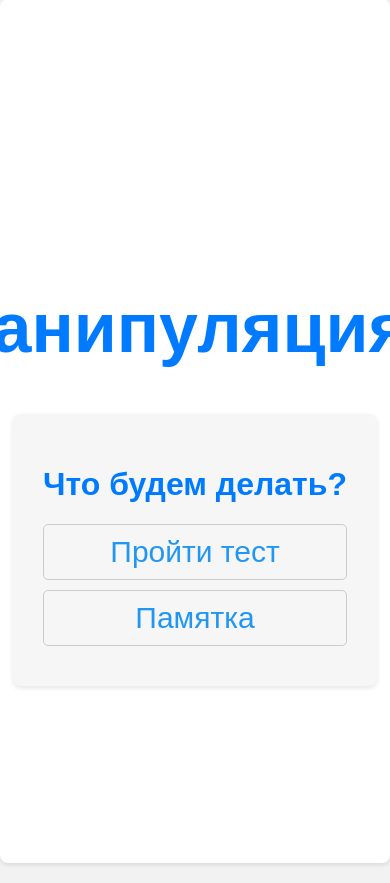
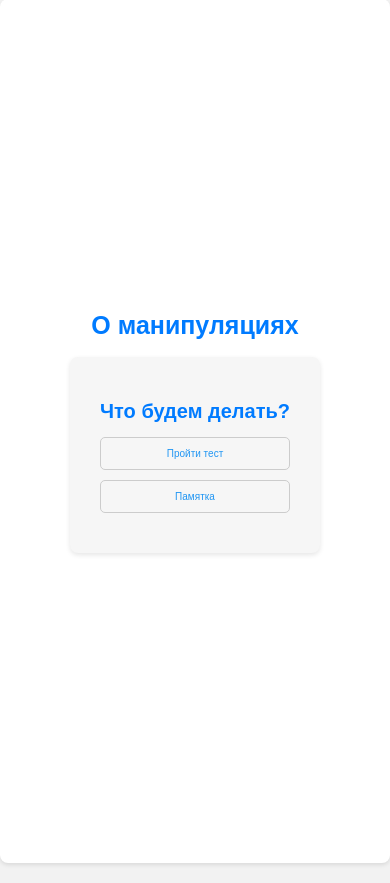
Before and after one commit to sirgrayX/flask_manipulations, a Flask app: page / in a window 390 px wide; the page is wider, and only the part inside the window is pictured. Shown: the part 89-972 px from the top of that part. Run offline with Flask 3, Linux system fonts and the light colour scheme.

Commit message:
добавил media-запросы

```diff
--- a/static/styles.css
+++ b/static/styles.css
@@ -55,7 +55,6 @@
     border-radius: 8px;
     box-shadow: 0 2px 4px rgba(0, 0, 0, 0.1);
   }
-
 
   /* дополнительные стили */
   h1, h2, h3 {
@@ -139,19 +138,6 @@
     font-size: 70px;
   }
 
-
-  /* отзывчивый дизайн */
-  @media (max-width: 768px) {
-    .container {
-      flex-direction: column;
-    }
-
-    .layout-out {
-      padding: 10px;
-    }
-  }
-
-
 .quiz-container {
     background-color: #f6f6f6;
     padding: 30px;
@@ -194,3 +180,28 @@
     margin-top: 20px;
     font-size: 1.2rem;
 }
+
+/* отзывчивый дизайн */
+@media (max-width: 768px) {
+    .container {
+      flex-direction: column;
+    }
+
+    .layout-out {
+      padding: 10px;
+    }
+  }
+
+@media (max-width: 500px){
+    .main-title{
+        font-size: 25px;
+      }
+
+    .instruction ul li{
+        font-size: 10px;
+      }
+
+    .menu-container h1 {
+        font-size: 20px;
+    }
+}
```
